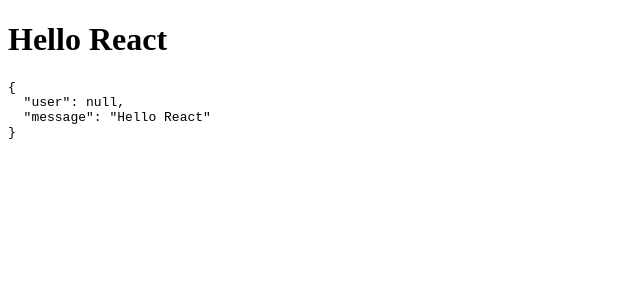
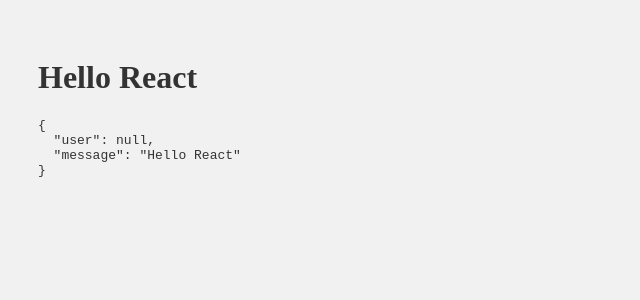
Before and after one commit to nikrowell/react-ejected, a React app: page / in a window 1280 px wide. Shown: the top 300 px of the page, without its empty margins (0-640 px from the left). Built offline with nearby package versions, Linux system fonts and the light colour scheme; no server answers.

Commit message:
added scss example

```diff
--- /dev/null
+++ b/scss/index.scss
@@ -0,0 +1,8 @@
+
+$color-grey: #333;
+
+body {
+  color: $color-grey;
+  background: #f1f1f1;
+  padding: 30px;
+}
--- a/src/index.js
+++ b/src/index.js
@@ -1,6 +1,7 @@
 import React from 'react';
 import { render } from 'react-dom';
 import App from 'components/App';
+import '../scss/index.scss';
 
 window.debug = process.env.NODE_ENV === 'development' ? (obj, style = {}) => (
   <pre style={{maxWidth:'100%',overflow:'scroll', ...style}}>{JSON.stringify(obj, null, 2)}</pre>
--- a/webpack.config.js
+++ b/webpack.config.js
@@ -17,7 +17,7 @@
       main: './src/index.js'
     },
     output: {
-      path: path.resolve(__dirname, 'build'),
+      path: path.resolve(__dirname, './build'),
       filename: build ? '[name].[hash:8].js' : '[name].js',
       publicPath: '/'
     },
@@ -30,7 +30,7 @@
     resolve: {
       modules: [
         'node_modules',
-        path.resolve(__dirname, 'src')
+        path.resolve(__dirname, './src')
       ]
     },
     module: {
```
